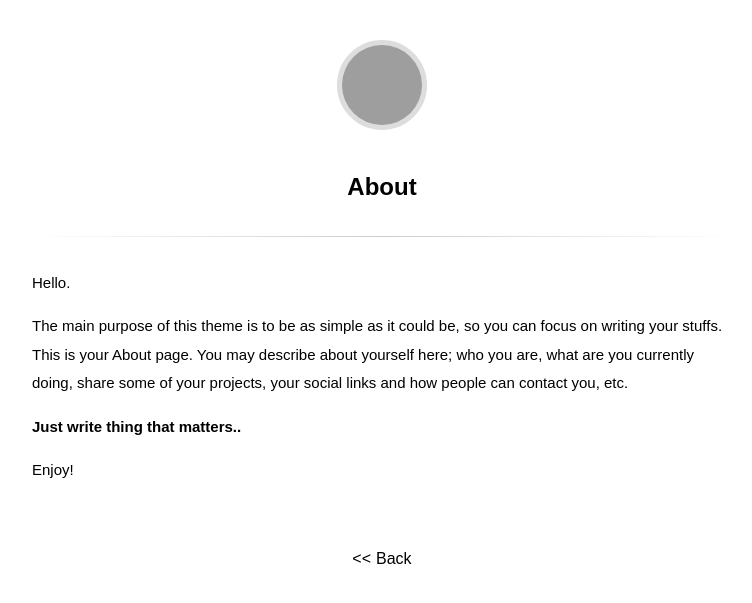
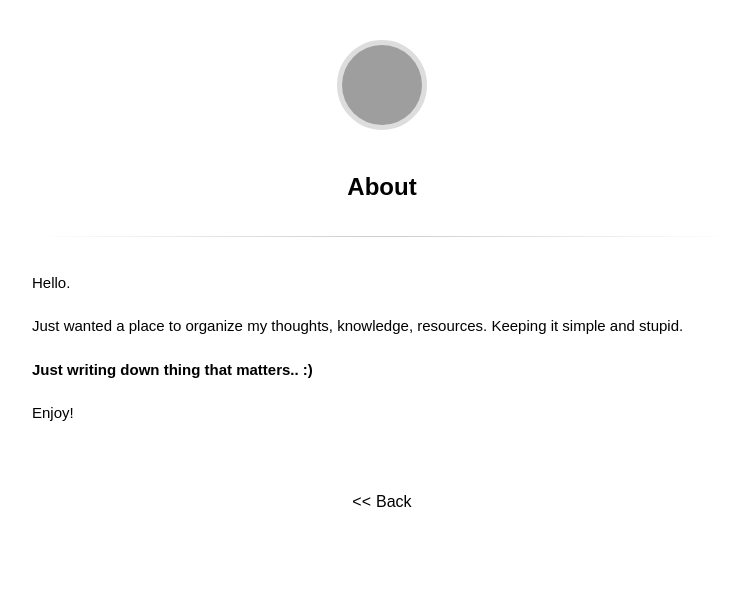
Before and after one commit to prakashr1984/prakashr1984.github.io, a Jekyll site: the page built from about.md, in a window 1280 px wide. Shown: the top 603 px of the page, without its empty margins (258-1010 px from the left). Built offline with Jekyll 4.4.1, drawn with Linux system fonts in a browser that asks for light colours; some web fonts are replaced; grey boxes are pictures that could not be loaded.

Commit message:
updated about page

```diff
--- a/about.md
+++ b/about.md
@@ -5,8 +5,8 @@ title: About
 
 Hello.
 
-The main purpose of this theme is to be as simple as it could be, so you can focus on writing your stuffs. This is your About page. You may describe about yourself here; who you are, what are you currently doing, share some of your projects, your social links and how people can contact you, etc.
+Just wanted a place to organize my thoughts, knowledge, resources. Keeping it simple and stupid.
 
-**Just write thing that matters..**
+**Just writing down thing that matters.. :)**
 
 Enjoy!
```
